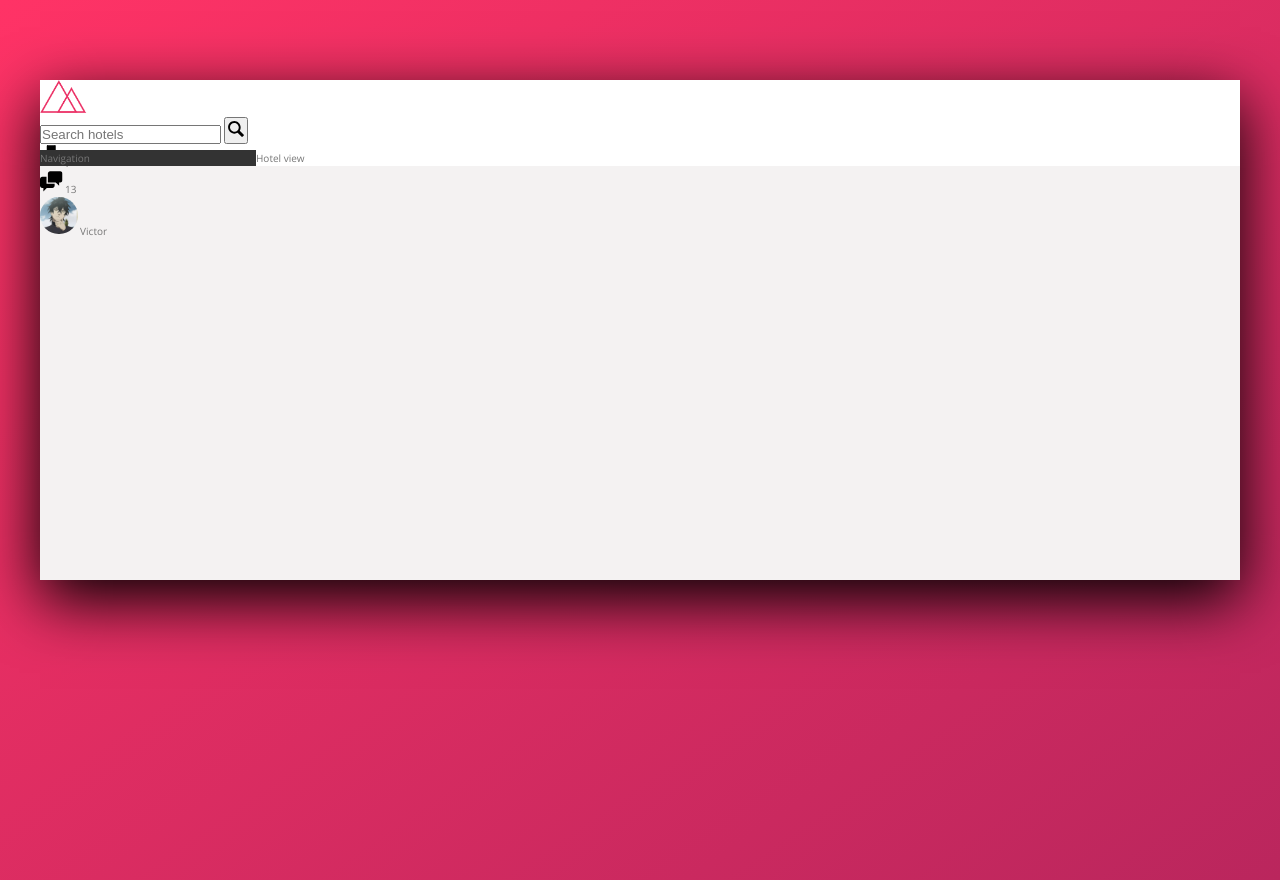
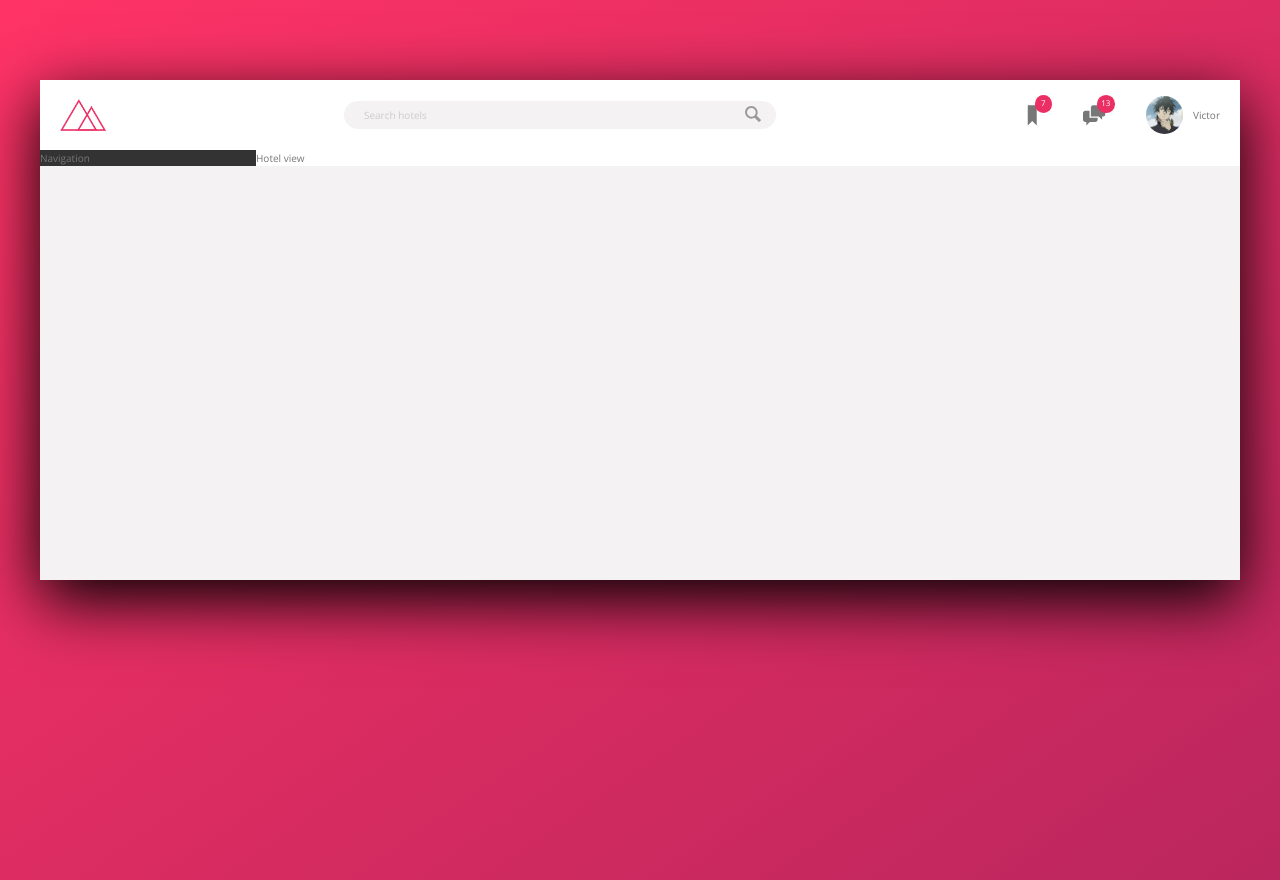
Before and after one commit to Mureithi820/Trillo, a website: page index.html in a window 1280 px wide. Drawn offline with nearby package versions, Linux system fonts and the light colour scheme.

Commit message:
Complete building the header

```diff
--- a/index.html
+++ b/index.html
@@ -17,7 +17,8 @@
     <div class="container">
       <header class="header">
         <img src="img/logo.png" alt="trillo logo" class="logo" />
-        <form action="#" class="trillo">
+
+        <form action="#" class="search">
           <input
             type="text"
             class="search__input"
--- a/sass/_components.scss
+++ b/sass/_components.scss
@@ -1,46 +1,122 @@
-//////////////////////////////////////////////////
-//LOGO
+////////////////////////////////////////
+// LOGO
 .logo {
   height: 3.25rem;
+  margin-left: 2rem;
 }
 
-//////////////////////////////////////////////////
-//SEARCH
+////////////////////////////////////////
+// SEARCH
 .search {
+  flex: 0 0 40%;
+
+  display: flex;
+  align-items: center;
+  justify-content: center;
+
+  //   @media only screen and (max-width: $bp-smallest) {
+  //     order: 1;
+  //     flex: 0 0 100%;
+  //     background-color: var(--color-grey-light-2);
+  //   }
+
   &__input {
+    font-family: inherit;
+    font-size: inherit;
+    color: inherit;
+    background-color: var(--color-grey-light-2);
+    border: none;
+    padding: 0.7rem 2rem;
+    border-radius: 100px;
+    width: 90%;
+    transition: all 0.2s;
+    margin-right: -3.25rem;
+
+    &:focus {
+      outline: none;
+      width: 100%;
+      background-color: var(--color-grey-light-3);
+    }
+
+    &::-webkit-input-placeholder {
+      font-weight: 100;
+      color: var(--color-grey-light-4);
+    }
+  }
+
+  &__input:focus + &__button {
+    background-color: var(--color-grey-light-3);
   }
 
   &__button {
+    border: none;
+    background-color: var(--color-grey-light-2);
+
+    &:focus {
+      outline: none;
+    }
+
+    &:active {
+      transform: translateY(2px);
+    }
   }
 
   &__icon {
     height: 2rem;
     width: 2rem;
+    fill: var(--color-grey-dark-3);
   }
 }
 
-//////////////////////////////////////////////////
-//USER NAVIGATION
+////////////////////////////////////////
+// USER NAVIGATION
 .user-nav {
+  align-self: stretch;
+
+  display: flex;
+  align-items: center;
+
+  & > * {
+    padding: 0 2rem;
+    cursor: pointer;
+    height: 100%;
+    display: flex;
+    align-items: center;
+  }
+
+  & > *:hover {
+    background-color: var(--color-grey-light-2);
+  }
+
   &__icon-box {
+    position: relative;
   }
 
   &__icon {
     height: 2.25rem;
     width: 2.25rem;
+    fill: var(--color-grey-dark-2);
   }
 
   &__notification {
-  }
+    font-size: 0.8rem;
+    height: 1.75rem;
+    width: 1.75rem;
+    border-radius: 50%;
+    background-color: var(--color-primary);
+    color: #fff;
+    position: absolute;
+    top: 1.5rem;
+    right: 1.1rem;
 
-  &__user {
+    display: flex;
+    justify-content: center;
+    align-items: center;
   }
 
   &__user-photo {
     height: 3.75rem;
     border-radius: 50%;
-  }
-
-  &__user-name {
+    margin-right: 1rem;
   }
 }
--- a/sass/_layout.scss
+++ b/sass/_layout.scss
@@ -11,6 +11,10 @@
   height: 7rem;
   background-color: #fff;
   border-bottom: var(--color-grey-light-1);
+
+  display: flex;
+  justify-content: space-between;
+  align-items: center;
 }
 
 .content {
```
Also changed, not shown: css/style.css.
